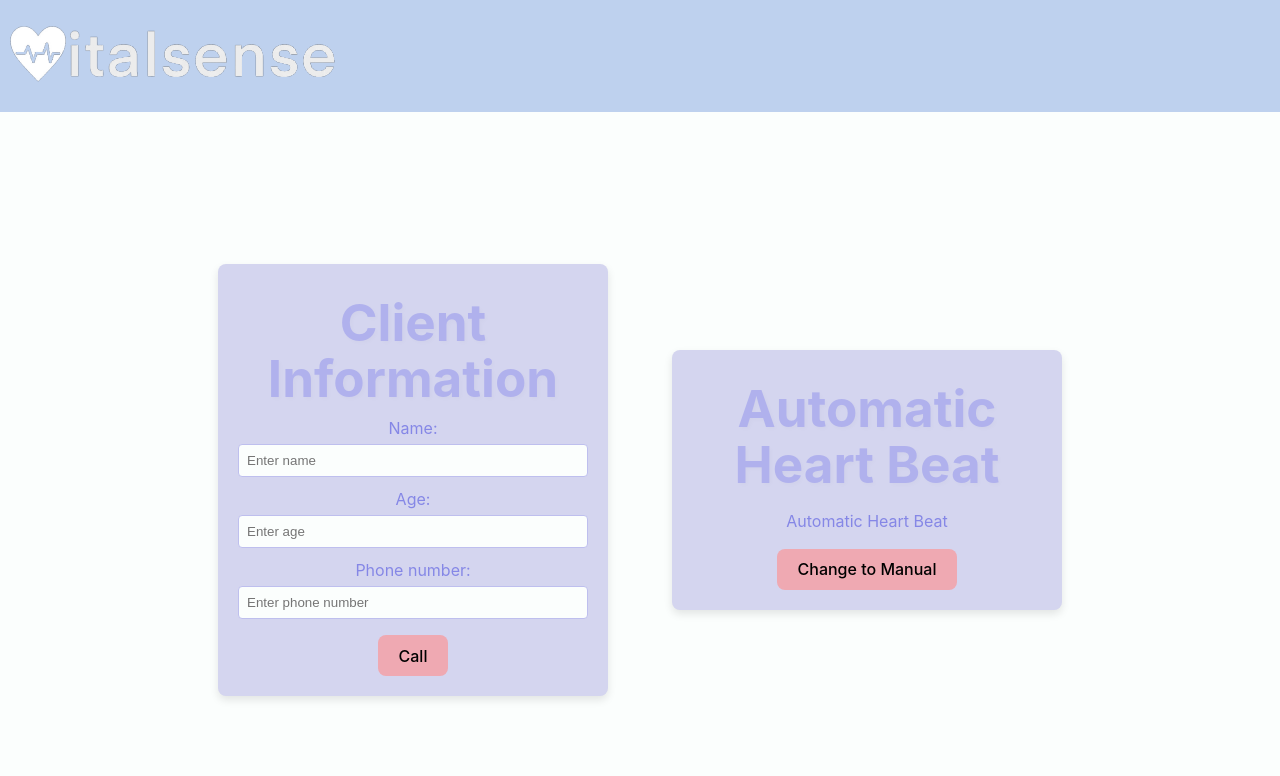
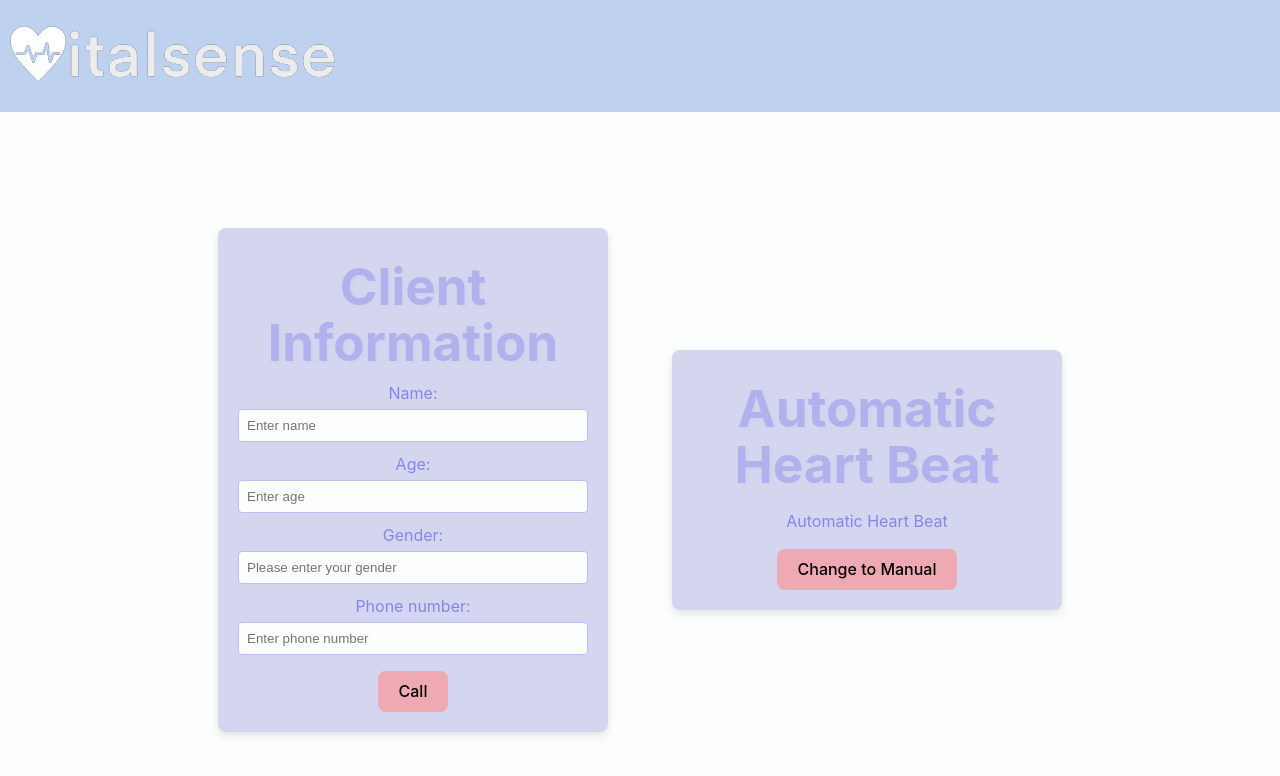
Before and after one commit to AltraDiv/VitalSense, a React (Vite) app in the folder FrontEnd/VitalSense/: page / in a window 1280 px wide. Shown: the top 776 px of the page. Built offline with nearby package versions, Linux system fonts and the light colour scheme.

Commit message:
added gender

```diff
--- a/FrontEnd/VitalSense/src/components/CallButton.jsx
+++ b/FrontEnd/VitalSense/src/components/CallButton.jsx
@@ -1,7 +1,7 @@
 import React from "react";
 import { useState } from "react";
 
-const CallButton = ({ name, age, phone }) => {
+const CallButton = ({ name, age, gender, phone }) => {
   const sendData = () => {
     // Make a POST request to the server
     fetch('http://localhost:8111/post-data', {
@@ -12,6 +12,7 @@ const CallButton = ({ name, age, phone }) => {
       body: JSON.stringify({
         name: name,
         age: age,
+        gender: gender,
         phone: phone,
         phoneto: '16478619071',
         problem: 'HeartAttack'
--- a/FrontEnd/VitalSense/src/components/mainbody.jsx
+++ b/FrontEnd/VitalSense/src/components/mainbody.jsx
@@ -7,6 +7,7 @@ function Mainbody() {
   const [name, setName] = useState('');
   const [age, setAge] = useState('');
   const [phone, setPhone] = useState('');
+  const [gender, setGender] = useState ('');
 
   return (
     <div className="main-container">
@@ -23,6 +24,12 @@ function Mainbody() {
     setAge(event.target.value)}}/>
         </label>
         <label className="form-label">
+          Gender:
+          <input type="text" name="gender" placeholder="Please enter your gender" className="input-field" value={phone} onChange={(event) => {
+            setGender(event.target.value)
+          }}/>
+        </label>
+        <label className="form-label">
           Phone number:
           <input type="text" name="phone-number" placeholder="Enter phone number" className="input-field" value={phone} onChange={(event) => {
             setPhone(event.target.value)
```
